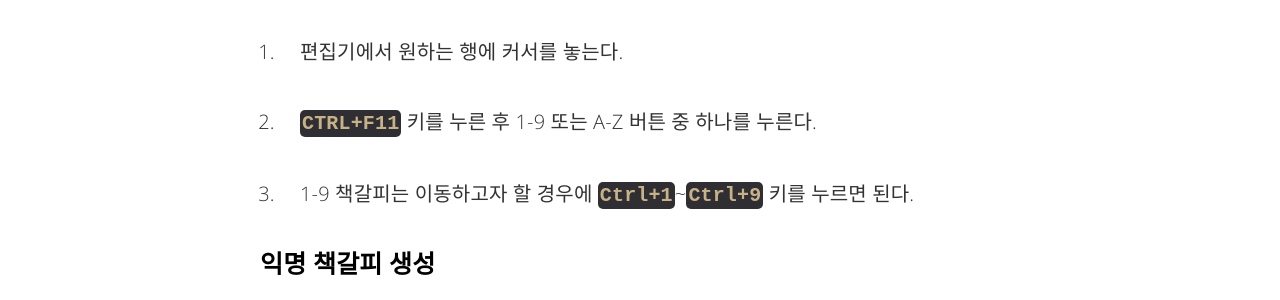
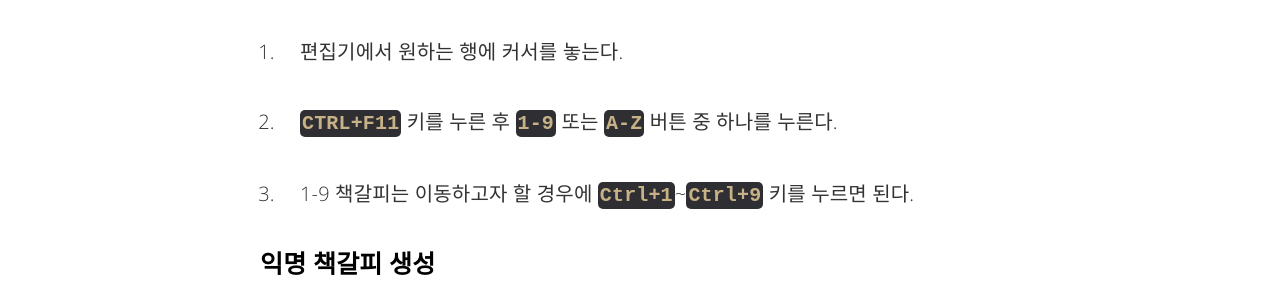
Before and after one commit to rainofpainki/rainofpainki.github.io, a Jekyll site: the page built from _posts/2018-03-23-bookmark-in-phpstorm.md, in a window 1280 px wide. Shown: the part 390-690 px from the top of the page. Built offline with Jekyll 4.4.1, drawn with Linux system fonts in a browser that asks for light colours; comment, search, counter and statistics services are not loaded.

Commit message:
fix typo

```diff
--- a/_posts/2018-03-23-bookmark-in-phpstorm.md
+++ b/_posts/2018-03-23-bookmark-in-phpstorm.md
@@ -14,7 +14,7 @@ categories: phpStorm Bookmark
 
 1. 편집기에서 원하는 행에 커서를 놓는다.
 
-2. `CTRL+F11` 키를 누른 후 1-9 또는 A-Z 버튼 중 하나를 누른다.
+2. `CTRL+F11` 키를 누른 후 `1-9` 또는 `A-Z` 버튼 중 하나를 누른다.
 
 3. 1-9 책갈피는 이동하고자 할 경우에 `Ctrl+1`~`Ctrl+9` 키를 누르면 된다.
 
```
